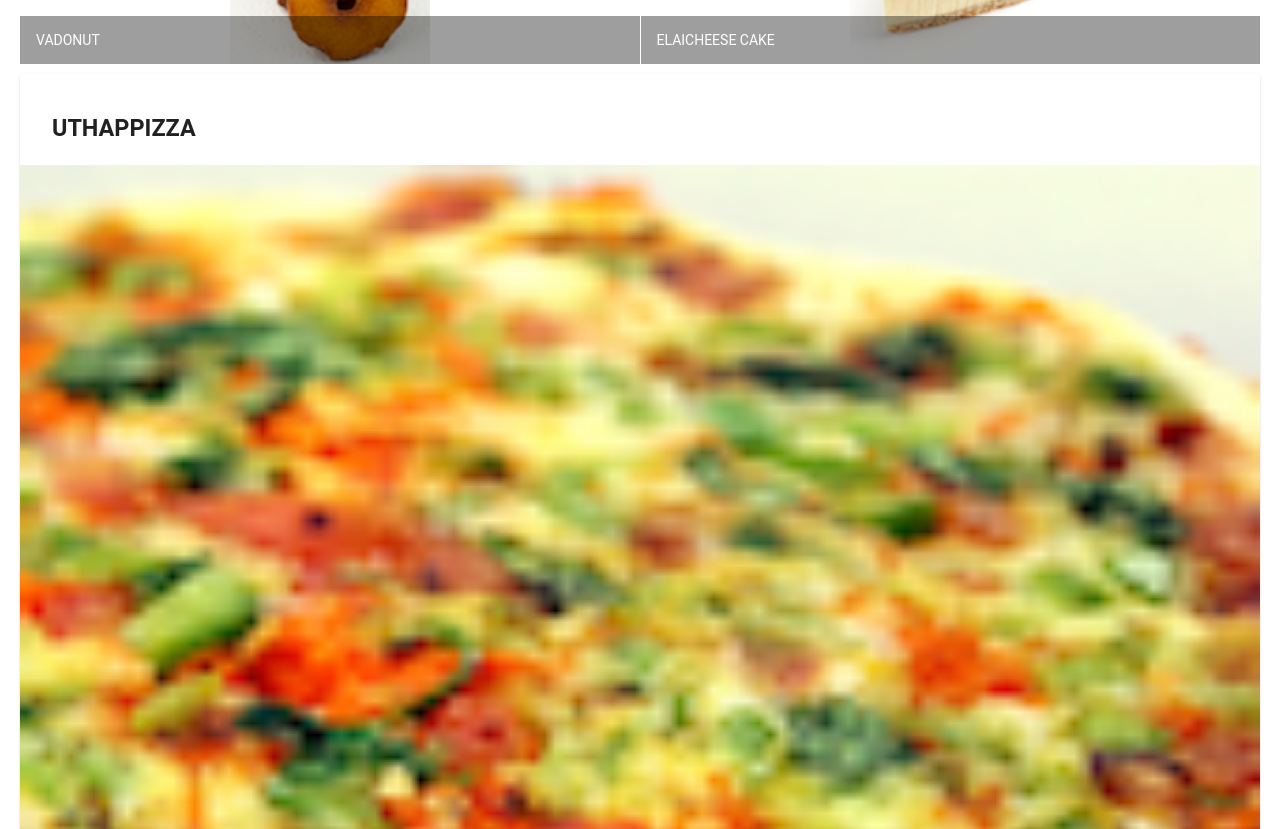
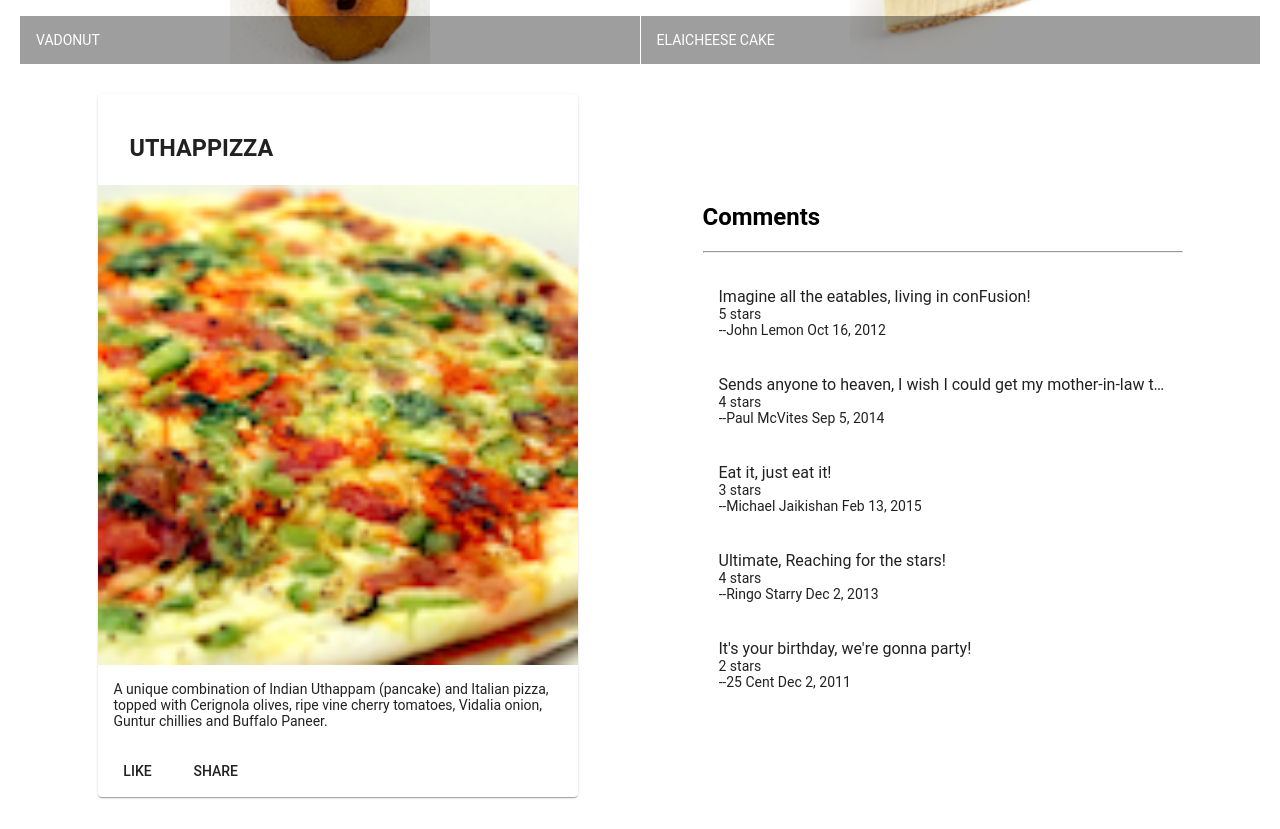
Before and after one commit to mahmoud-goweda/conFusion, an Angular app: page / in a window 1280 px wide. Shown: the part 500-1329 px from the top of the page. Built offline with nearby package versions, Linux system fonts and the light colour scheme.

Commit message:
first week assiment

```diff
--- a/src/app/app.module.ts
+++ b/src/app/app.module.ts
@@ -11,13 +11,15 @@
 import { MatGridListModule } from '@angular/material/grid-list';
 import { MatCardModule } from '@angular/material/card';
 import { MatButtonModule } from '@angular/material/button';
+import { DishdetailComponent } from './dishdetail/dishdetail.component';
 
 
 
 @NgModule({
   declarations: [
     AppComponent,
-    MenuComponent
+    MenuComponent,
+    DishdetailComponent
   ],
   imports: [
     BrowserModule,
--- /dev/null
+++ b/src/app/dishdetail/dishdetail.component.html
@@ -0,0 +1,42 @@
+<div class="container" fxLayout="row" fxLayout.sm="column" fxLayout.xs="column"
+    fxLayoutAlign.gt-md="space-around center" fxLayoutGap="10px" fxLayoutGap.xs="0">
+
+    <div fxFlex="40" *ngIf="dish">
+        <mat-card>
+            <mat-card-header>
+                <mat-card-title>
+                    <h3>{{dish.name | uppercase}}</h3>
+                </mat-card-title>
+            </mat-card-header>
+            <img mat-card-image src={{dish.image}} alt={{dish.name}}>
+            <mat-card-content>
+                <p>{{dish.description}}
+                </p>
+            </mat-card-content>
+            <mat-card-actions>
+                <button mat-button>LIKE</button>
+                <button mat-button>SHARE</button>
+            </mat-card-actions>
+        </mat-card>
+
+    </div>
+    <div fxFlex="40" fxLayout="column" *ngIf="dish">
+        <div fxFlex>
+            <div>
+              <h2>Comments</h2>
+              <hr>
+            </div>
+          </div>
+                <mat-list fxFlex>
+            <mat-list-item *ngFor="let comment of dish.comments">
+                <h3 matLine> {{comment.comment}} </h3>
+                <p matLine> {{comment.rating}} stars </p>
+                <p matLine>
+                    --{{comment.author}}
+                    <span >{{comment.date | date}}</span>
+                </p>
+            </mat-list-item>
+        </mat-list>
+    </div>
+
+</div>
--- /dev/null
+++ b/src/app/dishdetail/dishdetail.component.ts
@@ -0,0 +1,58 @@
+import { Component, OnInit } from '@angular/core';
+const DISH = {
+  id: '0',
+  name: 'Uthappizza',
+  image: '/assets/images/uthappizza.png',
+  category: 'mains',
+  featured: true,
+  label: 'Hot',
+  price: '4.99',
+  // tslint:disable-next-line:max-line-length
+  description: 'A unique combination of Indian Uthappam (pancake) and Italian pizza, topped with Cerignola olives, ripe vine cherry tomatoes, Vidalia onion, Guntur chillies and Buffalo Paneer.',
+  comments: [
+       {
+           rating: 5,
+           comment: 'Imagine all the eatables, living in conFusion!',
+           author: 'John Lemon',
+           date: '2012-10-16T17:57:28.556094Z'
+       },
+       {
+           rating: 4,
+           comment: 'Sends anyone to heaven, I wish I could get my mother-in-law to eat it!',
+           author: 'Paul McVites',
+           date: '2014-09-05T17:57:28.556094Z'
+       },
+       {
+           rating: 3,
+           comment: 'Eat it, just eat it!',
+           author: 'Michael Jaikishan',
+           date: '2015-02-13T17:57:28.556094Z'
+       },
+       {
+           rating: 4,
+           comment: 'Ultimate, Reaching for the stars!',
+           author: 'Ringo Starry',
+           date: '2013-12-02T17:57:28.556094Z'
+       },
+       {
+           rating: 2,
+           comment: 'It\'s your birthday, we\'re gonna party!',
+           author: '25 Cent',
+           date: '2011-12-02T17:57:28.556094Z'
+       }
+   ]
+};
+@Component({
+  selector: 'app-dishdetail',
+  templateUrl: './dishdetail.component.html',
+  styleUrls: ['./dishdetail.component.scss']
+})
+export class DishdetailComponent implements OnInit {
+  dish = DISH;
+
+  constructor() { }
+
+  ngOnInit(): void {
+  }
+
+}
--- a/src/app/menu/menu.component.html
+++ b/src/app/menu/menu.component.html
@@ -19,23 +19,6 @@
       </mat-grid-tile>
     </mat-grid-list>
   </div>
-  <div fxFlex *ngIf="selectedDish">
-    <mat-card>
-      <mat-card-header>
-        <mat-card-title>
-          <h3>{{selectedDish.name | uppercase}}</h3>
-        </mat-card-title>
-      </mat-card-header>
-      <img mat-card-image src={{selectedDish.image}} alt={{selectedDish.name}}>
-      <mat-card-content>
-        <p>{{selectedDish.description}}
-        </p>
-      </mat-card-content>
-      <mat-card-actions>
-        <button mat-button>LIKE</button>
-        <button mat-button>SHARE</button>
-      </mat-card-actions>
-    </mat-card>
-  </div>
 
+<app-dishdetail></app-dishdetail>
 </div>
```
Also changed, not shown: src/app/dishdetail/dishdetail.component.scss (added), 1 other file (tests, documents, lock files or other folders).
